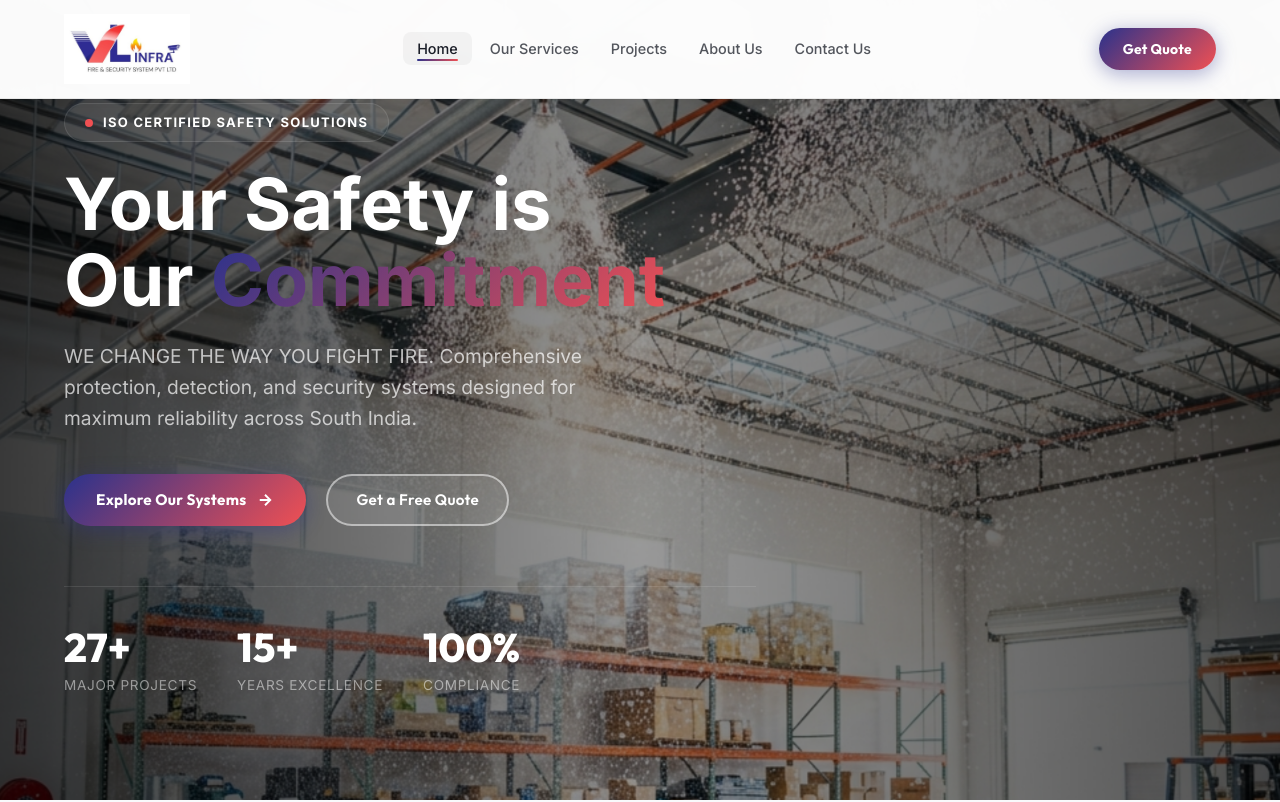
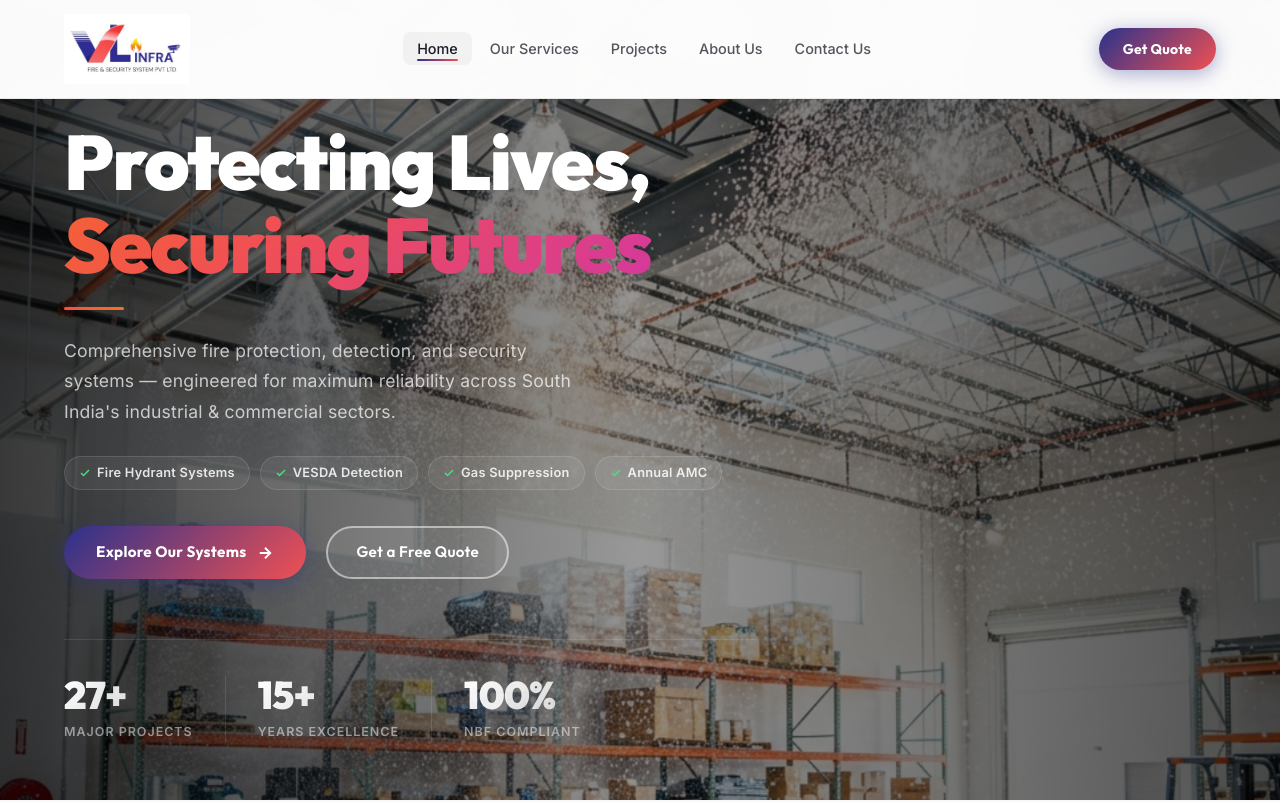
Before and after one commit to poornavenkatasaidronadula-lgtm/VL-infra, a React (Vite) app: page / in a window 1280 px wide. Shown: the top 802 px of the page. Built offline with nearby package versions, Linux system fonts and the light colour scheme.

Commit message:
feat: premium hero section upgrade with animated title, feature chips, and refined stats

```diff
--- a/src/components/Hero.css
+++ b/src/components/Hero.css
@@ -83,18 +83,81 @@
 }
 
 .hero__title {
-  font-size: clamp(3rem, 6vw, 4.5rem);
+  font-family: var(--font-display);
+  font-size: clamp(2.8rem, 6vw, 5rem);
+  font-weight: 900;
   color: #fff;
-  margin-bottom: 24px;
-  line-height: 1.05;
+  margin-bottom: 8px;
+  line-height: 1.08;
+  letter-spacing: -0.02em;
+}
+
+/* Gradient animated second line */
+.hero__title-accent {
+  background: linear-gradient(135deg, #f97316 0%, #f05053 40%, #c026d3 100%);
+  -webkit-background-clip: text;
+  -webkit-text-fill-color: transparent;
+  background-clip: text;
+  background-size: 200%;
+  animation: hero-gradient-shift 4s ease infinite alternate;
+}
+
+@keyframes hero-gradient-shift {
+  from { background-position: 0% 50%; }
+  to   { background-position: 100% 50%; }
+}
+
+/* Thin accent divider */
+.hero__divider {
+  width: 60px;
+  height: 3px;
+  background: linear-gradient(90deg, #f05053, #f97316);
+  border-radius: 3px;
+  margin: 20px 0 26px;
 }
 
 .hero__subtitle {
-  font-size: 1.2rem;
-  color: rgba(255, 255, 255, 0.7);
-  max-width: 550px;
-  margin-bottom: 40px;
-  line-height: 1.6;
+  font-size: 1.1rem;
+  color: rgba(255, 255, 255, 0.72);
+  max-width: 520px;
+  margin-bottom: 28px;
+  line-height: 1.75;
+  letter-spacing: 0.01em;
+}
+
+/* Feature chips */
+.hero__chips {
+  display: flex;
+  flex-wrap: wrap;
+  gap: 10px;
+  margin-bottom: 36px;
+}
+
+.hero__chip {
+  display: inline-flex;
+  align-items: center;
+  gap: 6px;
+  padding: 6px 14px;
+  border-radius: 100px;
+  background: rgba(255, 255, 255, 0.06);
+  border: 1px solid rgba(255, 255, 255, 0.12);
+  backdrop-filter: blur(8px);
+  font-size: 0.8rem;
+  font-weight: 600;
+  color: rgba(255, 255, 255, 0.85);
+  letter-spacing: 0.02em;
+  transition: all 0.3s ease;
+}
+
+.hero__chip svg {
+  color: #4ade80;
+}
+
+.hero__chip:hover {
+  background: rgba(255, 255, 255, 0.12);
+  border-color: rgba(255, 255, 255, 0.25);
+  color: #fff;
+  transform: translateY(-2px);
 }
 
 .hero__actions {
@@ -126,30 +189,44 @@
 
 .hero__stats-grid {
   display: flex;
-  gap: 40px;
-  padding-top: 40px;
+  gap: 0;
+  padding-top: 36px;
   border-top: 1px solid rgba(255, 255, 255, 0.1);
 }
 
 .hero__stat-card {
   display: flex;
   flex-direction: column;
+  padding: 0 32px 0 0;
+  border-right: 1px solid rgba(255, 255, 255, 0.1);
+  margin-right: 32px;
+}
+
+.hero__stat-card:last-child {
+  border-right: none;
+  margin-right: 0;
+  padding-right: 0;
 }
 
 .hero__stat-val {
   font-family: var(--font-display);
-  font-size: 2.5rem;
-  font-weight: 800;
-  color: #fff;
+  font-size: 2.4rem;
+  font-weight: 900;
+  background: linear-gradient(135deg, #ffffff 0%, rgba(255,255,255,0.7) 100%);
+  -webkit-background-clip: text;
+  -webkit-text-fill-color: transparent;
+  background-clip: text;
   line-height: 1;
+  letter-spacing: -0.02em;
 }
 
 .hero__stat-label {
-  font-size: 0.85rem;
+  font-size: 0.78rem;
   color: rgba(255, 255, 255, 0.5);
   text-transform: uppercase;
-  letter-spacing: 0.05em;
+  letter-spacing: 0.08em;
   margin-top: 8px;
+  font-weight: 600;
 }
 
 /* ── HUD Card Right Side ── */
--- a/src/components/Hero.jsx
+++ b/src/components/Hero.jsx
@@ -72,30 +72,44 @@ export default function Hero() {
       <div className="container hero__container">
         <div className="hero__content-wrap">
           <div className="hero__main">
-            {/* badge */}
+            {/* Badge */}
             <div className="hero__badge-wrap animate-fade-up">
               <span className="hero__badge">
                 <span className="hero__badge-dot" />
-                ISO Certified Safety Solutions
+                Certified Fire &amp; Safety Experts
               </span>
             </div>
 
             {/* Headline */}
             <h1 className="hero__title animate-fade-up" style={{ animationDelay: '0.1s' }}>
-              Your Safety is<br />
-              Our <span className="gradient-text">Commitment</span>
+              Protecting Lives,<br />
+              <span className="hero__title-accent">Securing Futures</span>
             </h1>
+
+            {/* Divider line */}
+            <div className="hero__divider animate-fade-up" style={{ animationDelay: '0.15s' }} />
 
             {/* Subtitle */}
             <p className="hero__subtitle animate-fade-up" style={{ animationDelay: '0.2s' }}>
-              WE CHANGE THE WAY YOU FIGHT FIRE. Comprehensive protection,
-              detection, and security systems designed for maximum reliability
-              across South India.
+              Comprehensive fire protection, detection, and security systems — engineered for
+              maximum reliability across South India's industrial &amp; commercial sectors.
             </p>
+
+            {/* Feature chips */}
+            <div className="hero__chips animate-fade-up" style={{ animationDelay: '0.25s' }}>
+              {['Fire Hydrant Systems', 'VESDA Detection', 'Gas Suppression', 'Annual AMC'].map(chip => (
+                <span className="hero__chip" key={chip}>
+                  <svg width="12" height="12" viewBox="0 0 24 24" fill="none" stroke="currentColor" strokeWidth="3">
+                    <polyline points="20 6 9 17 4 12"/>
+                  </svg>
+                  {chip}
+                </span>
+              ))}
+            </div>
 
             {/* Buttons */}
             <div className="hero__actions animate-fade-up" style={{ animationDelay: '0.3s' }}>
-              <a href="#systems" className="btn btn-primary">
+              <a href="#systems" className="btn btn-primary hero__btn-primary">
                 Explore Our Systems
                 <svg width="18" height="18" viewBox="0 0 24 24" fill="none" stroke="currentColor" strokeWidth="2.5">
                   <path d="M5 12h14M12 5l7 7-7 7"/>
@@ -109,9 +123,9 @@ export default function Hero() {
             {/* Stats */}
             <div className="hero__stats-grid animate-fade-up" style={{ animationDelay: '0.4s' }}>
               {[
-                { v: '27+',  l: 'Major Projects' },
-                { v: '15+',  l: 'Years Excellence' },
-                { v: '100%', l: 'Compliance' },
+                { v: '27+',  l: 'Major Projects', icon: '🏗️' },
+                { v: '15+',  l: 'Years Excellence', icon: '⭐' },
+                { v: '100%', l: 'NBF Compliant', icon: '✅' },
               ].map(s => (
                 <div className="hero__stat-card" key={s.l}>
                   <span className="hero__stat-val">{s.v}</span>
```
